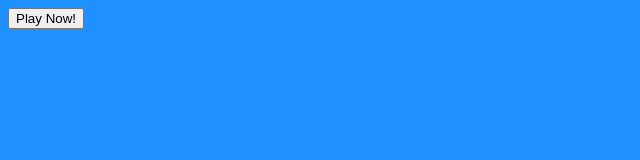
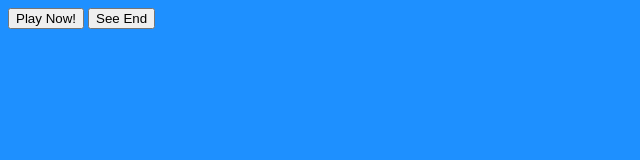
Before and after one commit to Androidbot777/sans, a plain HTML site: page index.html in a window 1280 px wide. Shown: the whole page, without its empty margins (0-640 px from the left). Drawn offline with Linux system fonts and the light colour scheme.

Commit message:
Update index.html

```diff
--- a/index.html
+++ b/index.html
@@ -15,6 +15,7 @@
 
 <body>
     <button onclick='window.location.href="game.html"'>Play Now!</button>
+    <button onclick='window.location.href="EndGame.html"'>See End</button>
 </body>
 
 </html>
```
